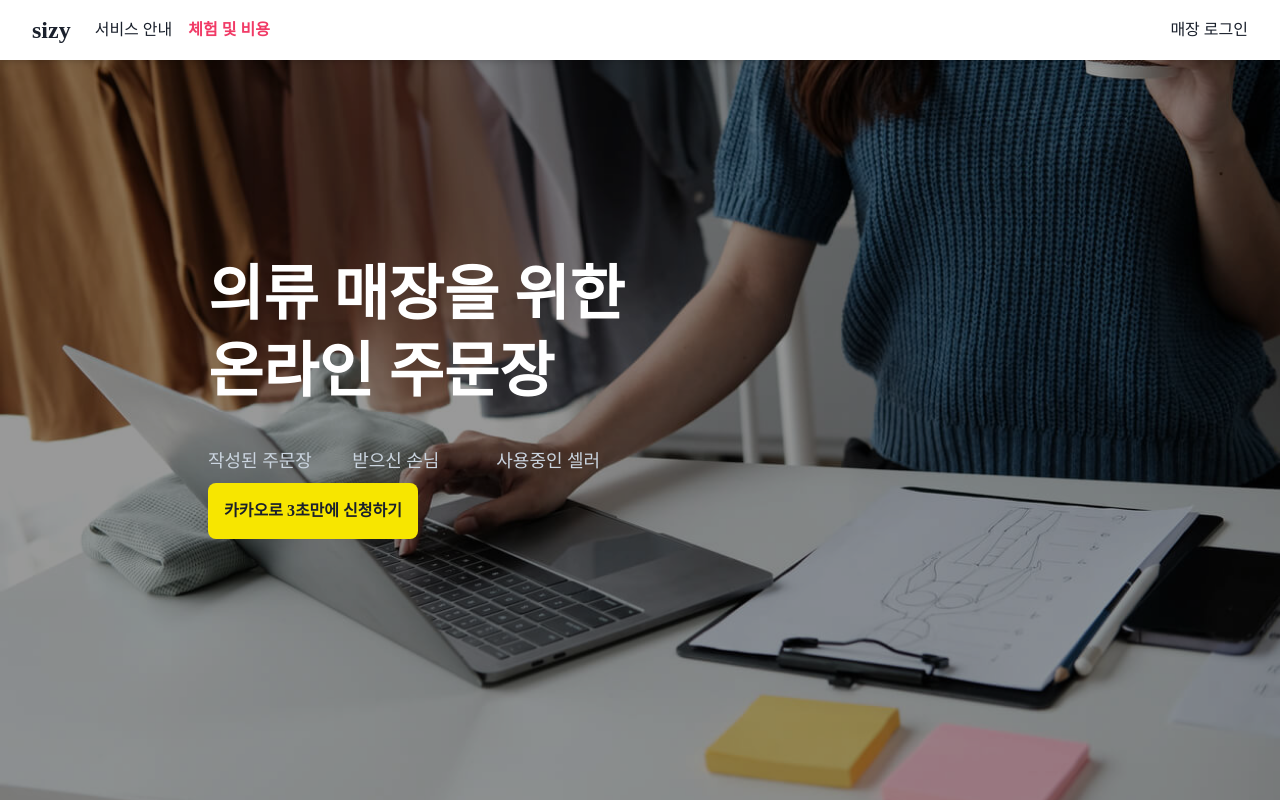
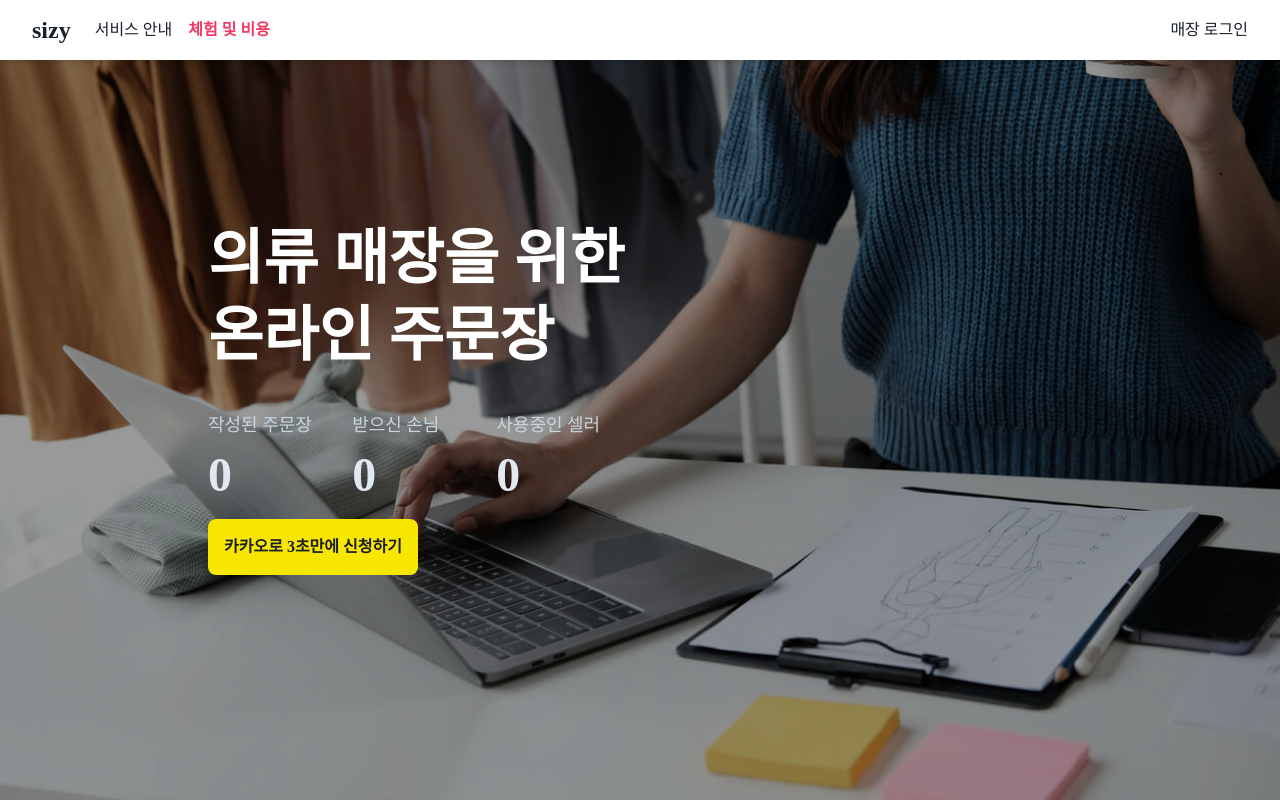
Before and after one commit to ShinHyunJong/sizy-next, a Next.js app: page / in a window 1280 px wide. Shown: the top 800 px of the page. Built offline with nearby package versions, Linux system fonts and the light colour scheme; no server answers; a web font is replaced by a local one.

Commit message:
initial zero

```diff
--- a/src/components/landing/Greeting.tsx
+++ b/src/components/landing/Greeting.tsx
@@ -23,7 +23,7 @@ const statList = [
 ];
 
 function Greeting() {
-  const { data } = useQuery('stats', getLanldingStats);
+  const { data, isLoading } = useQuery('stats', getLanldingStats);
 
   return (
     <Box className="mainBg" h="100vh" position="relative">
@@ -75,15 +75,14 @@ function Greeting() {
                           fontSize={['3xl', '4xl', '5xl']}
                           color="gray.200"
                         >
-                          {data && (
-                            <CountUp
-                              preserveValue
-                              end={
-                                (data as { [key: string]: number })[x.value] ||
-                                0
-                              }
-                            ></CountUp>
-                          )}
+                          <CountUp
+                            preserveValue
+                            end={
+                              data
+                                ? (data as { [key: string]: number })[x.value]
+                                : 0
+                            }
+                          ></CountUp>
                         </Text>
                       </Flex>
                     );
--- a/src/pages/_app.tsx
+++ b/src/pages/_app.tsx
@@ -24,7 +24,6 @@ const MyApp = ({ Component, pageProps }: AppProps) => {
   function kakaoInit() {
     // 페이지가 로드되면 실행
     window.Kakao.init('043762361bb87c486f61fabb9912774c');
-    console.log(window.Kakao.isInitialized());
   }
 
   return (
```
